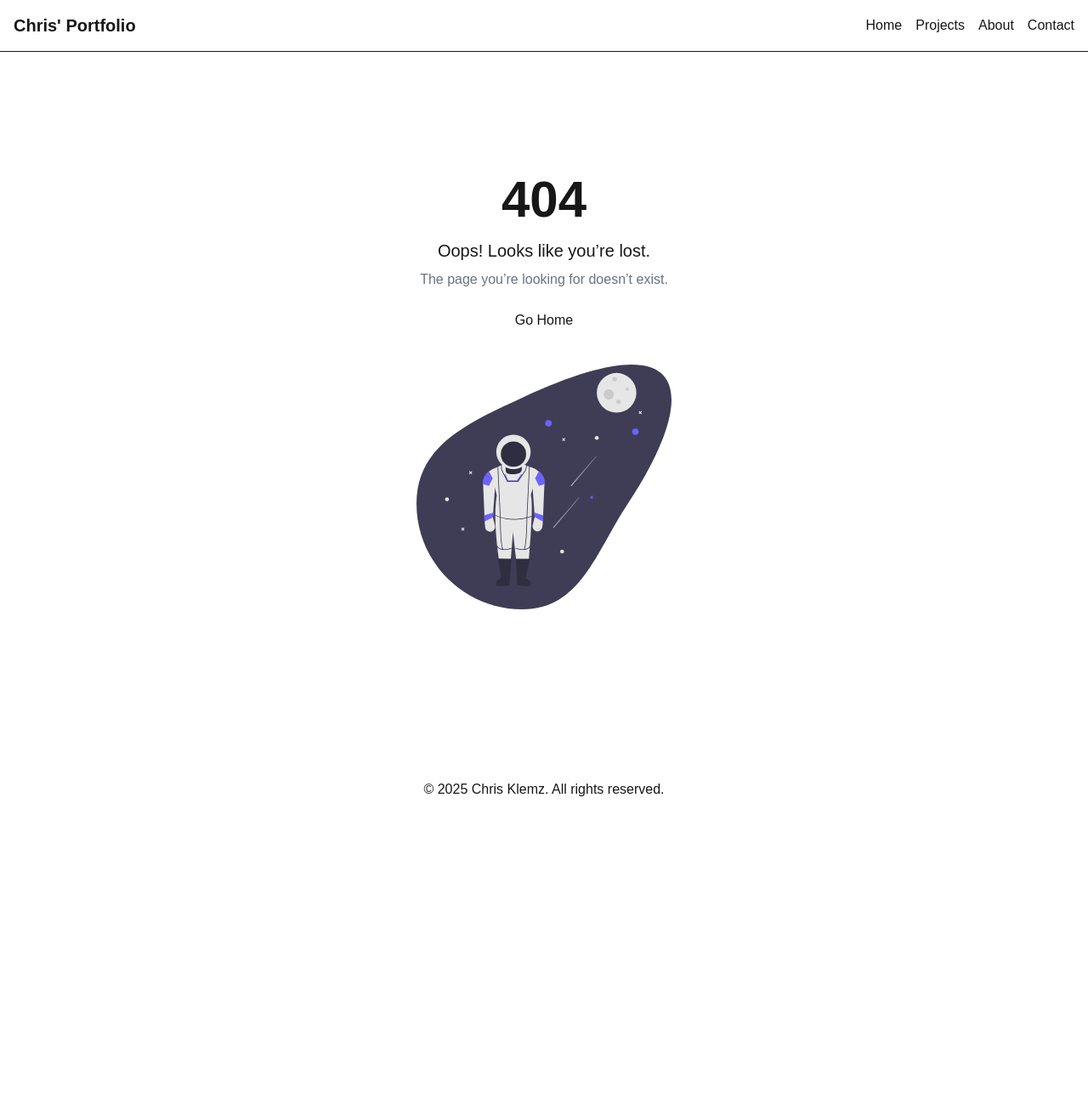
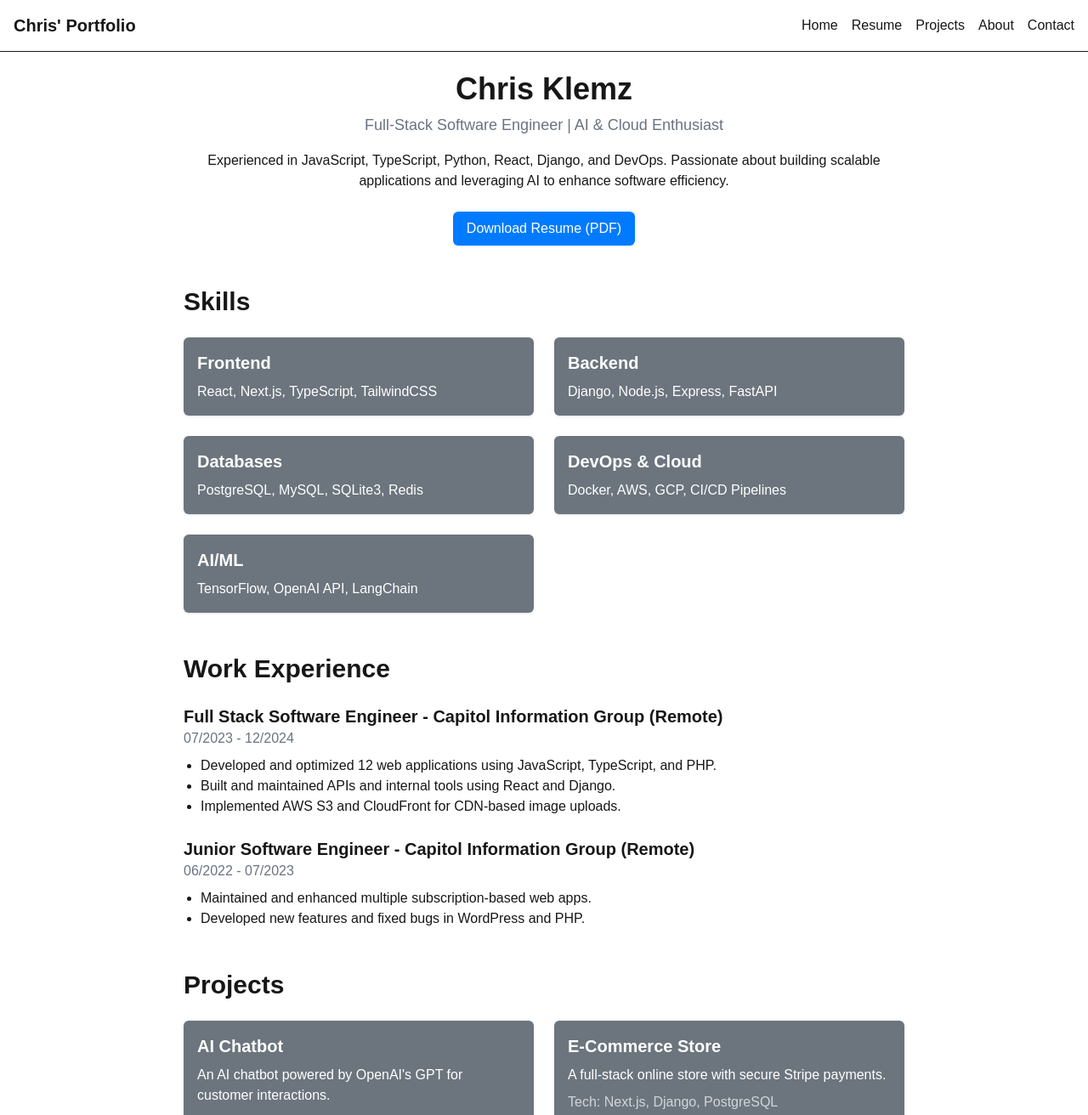
Before and after one commit to Crklemz/portfolio-website, a Next.js app: page /resume in a window 1280 px wide. Before the commit this address had no page. Shown: the top 1312 px of the page at 85% size. Before the commit the page ends 957 px from the top, so only its background shows below. Built offline with nearby package versions, Linux system fonts and the light colour scheme.

Commit message:
feat: add resume page and link

```diff
--- /dev/null
+++ b/src/app/resume/page.tsx
@@ -0,0 +1,142 @@
+import Link from "next/link";
+import Image from "next/image";
+
+// Skills
+const skills = [
+  { category: "Frontend", technologies: ["React", "Next.js", "TypeScript", "TailwindCSS"] },
+  { category: "Backend", technologies: ["Django", "Node.js", "Express", "FastAPI"] },
+  { category: "Databases", technologies: ["PostgreSQL", "MySQL", "SQLite3", "Redis"] },
+  { category: "DevOps & Cloud", technologies: ["Docker", "AWS", "GCP", "CI/CD Pipelines"] },
+  { category: "AI/ML", technologies: ["TensorFlow", "OpenAI API", "LangChain"] }
+];
+
+// Work Experience
+const workExperience = [
+  {
+    title: "Full Stack Software Engineer",
+    company: "Capitol Information Group (Remote)",
+    duration: "07/2023 - 12/2024",
+    description: [
+      "Developed and optimized 12 web applications using JavaScript, TypeScript, and PHP.",
+      "Built and maintained APIs and internal tools using React and Django.",
+      "Implemented AWS S3 and CloudFront for CDN-based image uploads.",
+    ],
+  },
+  {
+    title: "Junior Software Engineer",
+    company: "Capitol Information Group (Remote)",
+    duration: "06/2022 - 07/2023",
+    description: [
+      "Maintained and enhanced multiple subscription-based web apps.",
+      "Developed new features and fixed bugs in WordPress and PHP.",
+    ],
+  },
+];
+
+// Projects
+const projects = [
+  {
+    title: "AI Chatbot",
+    description: "An AI chatbot powered by OpenAI's GPT for customer interactions.",
+    technologies: ["React", "LangChain", "OpenAI API"],
+    liveLink: "#",
+    github: "#"
+  },
+  {
+    title: "E-Commerce Store",
+    description: "A full-stack online store with secure Stripe payments.",
+    technologies: ["Next.js", "Django", "PostgreSQL"],
+    liveLink: "#",
+    github: "#"
+  },
+];
+
+// Education & Certifications
+const education = [
+  { degree: "B.A. in Business Administration", school: "Metro State University", year: "2018" },
+  { degree: "Full-Stack Web Development", school: "Prime Digital Academy", year: "2021" },
+  { degree: "Agile SAFe Certification", school: "Scaled Agile", year: "2022" }
+];
+
+export default function Resume() {
+  return (
+    <div className="max-w-4xl mx-auto p-6">
+      {/* Hero Section */}
+      <div className="text-center">
+        <h1 className="text-4xl font-bold">Chris Klemz</h1>
+        <p className="text-lg mt-2 text-gray-500">
+          Full-Stack Software Engineer | AI & Cloud Enthusiast
+        </p>
+        <p className="mt-4">
+          Experienced in JavaScript, TypeScript, Python, React, Django, and DevOps. Passionate about building scalable applications and leveraging AI to enhance software efficiency.
+        </p>
+        <a
+          href="/resume.pdf"
+          download
+          className="mt-6 inline-block bg-primary text-white py-2 px-4 rounded-md"
+        >
+          Download Resume (PDF)
+        </a>
+      </div>
+
+      {/* Skills Section */}
+      <div className="mt-12">
+        <h2 className="text-3xl font-bold">Skills</h2>
+        <div className="grid md:grid-cols-2 gap-6 mt-6">
+          {skills.map((skill, index) => (
+            <div key={index} className="bg-secondary text-white p-4 rounded-md shadow">
+              <h3 className="text-xl font-semibold">{skill.category}</h3>
+              <p className="mt-2">{skill.technologies.join(", ")}</p>
+            </div>
+          ))}
+        </div>
+      </div>
+
+      {/* Work Experience */}
+      <div className="mt-12">
+        <h2 className="text-3xl font-bold">Work Experience</h2>
+        {workExperience.map((job, index) => (
+          <div key={index} className="mt-6">
+            <h3 className="text-xl font-semibold">{job.title} - {job.company}</h3>
+            <p className="text-gray-500">{job.duration}</p>
+            <ul className="list-disc ml-5 mt-2">
+              {job.description.map((point, i) => (
+                <li key={i}>{point}</li>
+              ))}
+            </ul>
+          </div>
+        ))}
+      </div>
+
+      {/* Projects Section */}
+      <div className="mt-12">
+        <h2 className="text-3xl font-bold">Projects</h2>
+        <div className="grid md:grid-cols-2 gap-6 mt-6">
+          {projects.map((project, index) => (
+            <div key={index} className="bg-secondary text-white p-4 rounded-md shadow">
+              <h3 className="text-xl font-semibold">{project.title}</h3>
+              <p className="mt-2">{project.description}</p>
+              <p className="text-gray-300 mt-2">Tech: {project.technologies.join(", ")}</p>
+              <div className="mt-4">
+                <a href={project.liveLink} className="text-primary mr-4">Live Demo</a>
+                <a href={project.github} className="text-primary">GitHub</a>
+              </div>
+            </div>
+          ))}
+        </div>
+      </div>
+
+      {/* Education & Certifications */}
+      <div className="mt-12">
+        <h2 className="text-3xl font-bold">Education & Certifications</h2>
+        <ul className="mt-4">
+          {education.map((edu, index) => (
+            <li key={index} className="mt-2">
+              <strong>{edu.degree}</strong> - {edu.school} ({edu.year})
+            </li>
+          ))}
+        </ul>
+      </div>
+    </div>
+  );
+}
--- a/src/components/Navbar.tsx
+++ b/src/components/Navbar.tsx
@@ -7,6 +7,7 @@ export default function Navbar() {
         <h1 className="text-xl font-bold">Chris' Portfolio</h1>
         <ul className="flex space-x-4">
           <li><Link href="/" className="hover:text-accent">Home</Link></li>
+          <li><Link href="/resume" className="hover:text-accent">Resume</Link></li>
           <li><Link href="/projects" className="hover:text-accent">Projects</Link></li>
           <li><Link href="/about" className="hover:text-accent">About</Link></li>
           <li><Link href="/contact" className="hover:text-accent">Contact</Link></li>
```
